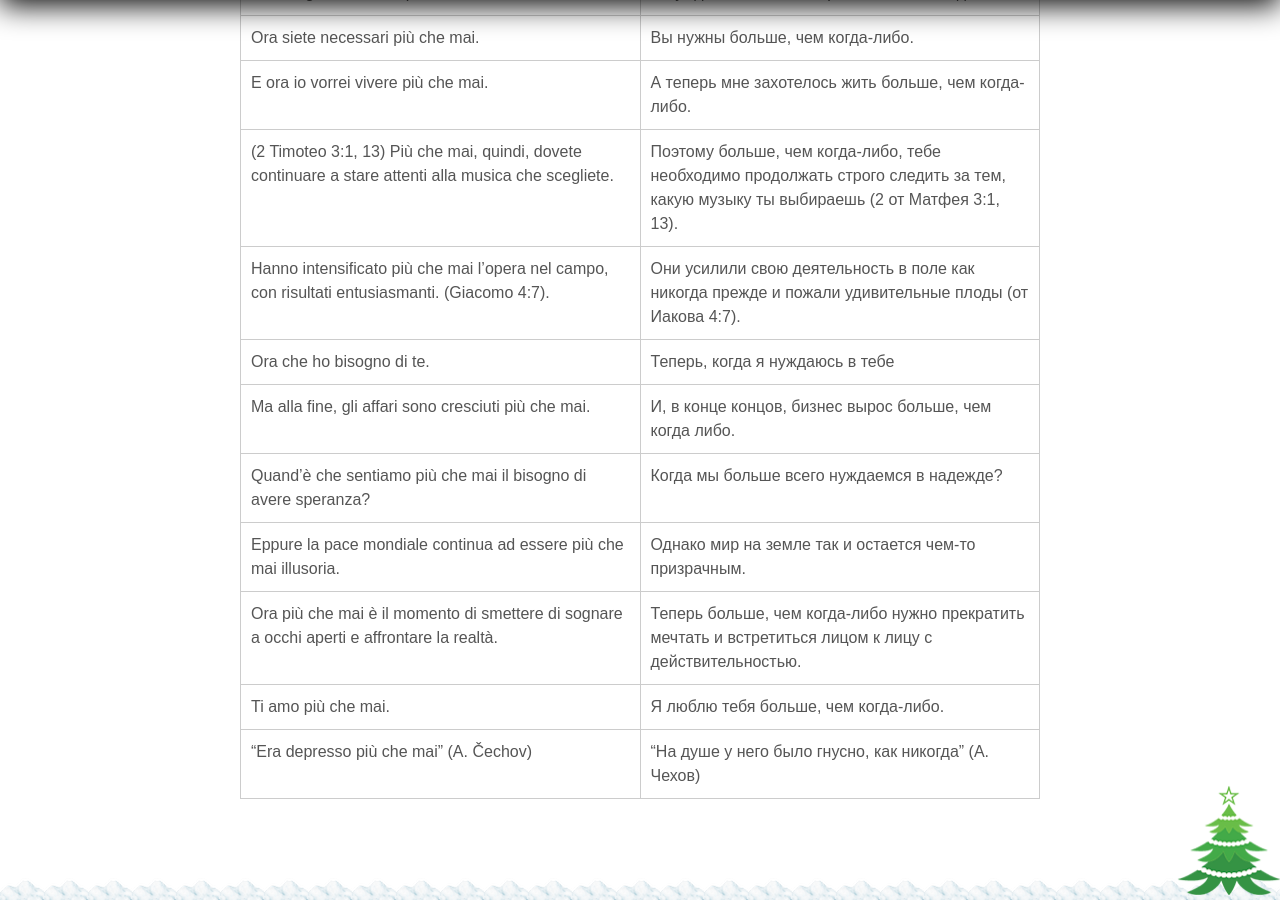
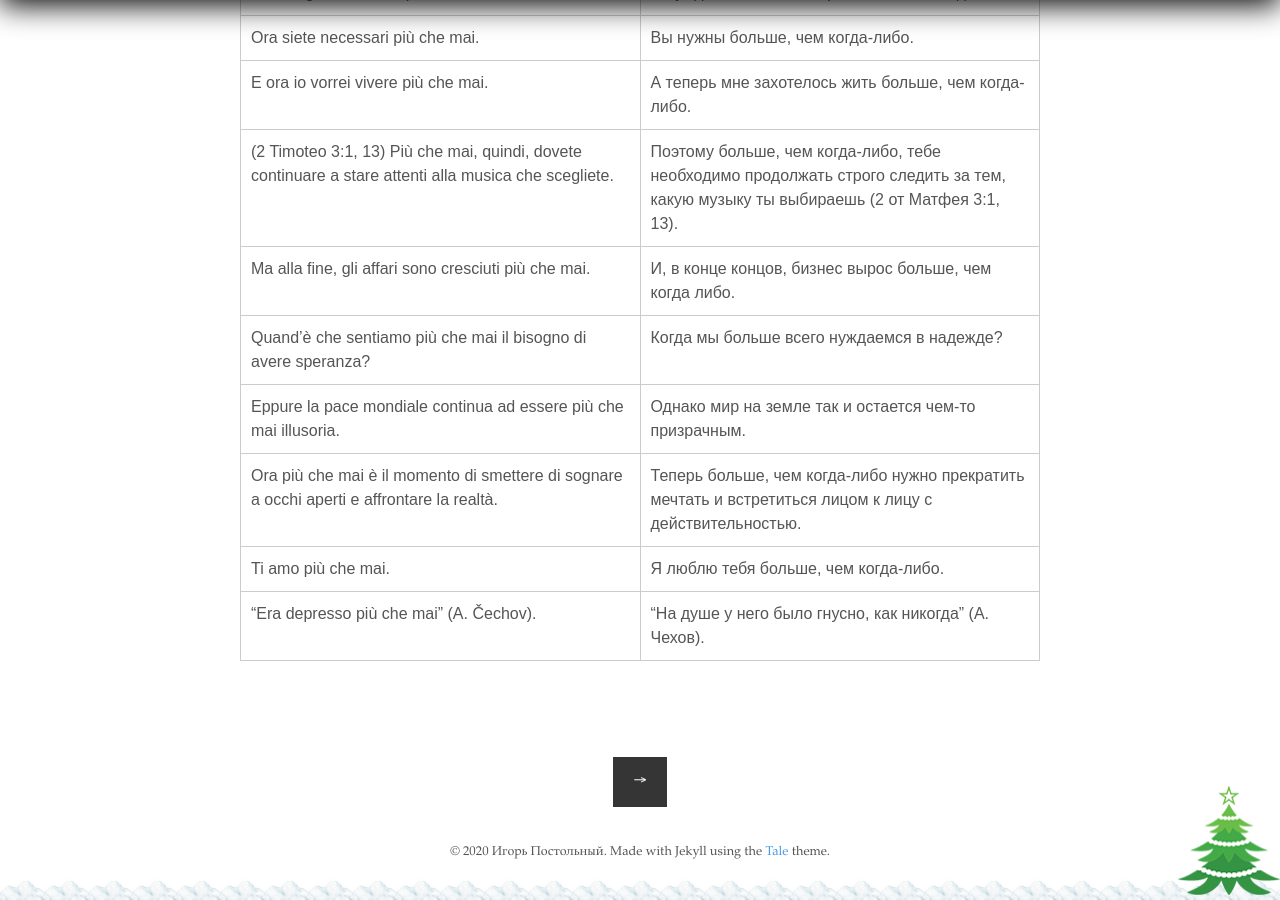
Before and after one commit to postolny/postolny.github.io, a Jekyll site: the page built from _posts/2020-12-06-piu-che-mai.md, in a window 1280 px wide and 900 px high, scrolled down 1007 px. Built offline with Jekyll 4.4.1, drawn with Linux system fonts in a browser that asks for light colours; nearby versions of some CDN libraries.

Commit message:
Add files via upload

```diff
--- a/_posts/2020-12-06-piu-che-mai.md
+++ b/_posts/2020-12-06-piu-che-mai.md
@@ -24,11 +24,9 @@ loc.avv. CO ancora di più, molto di più: ne sono convinto più che mai (ещё
 |Ora siete necessari più che mai.|Вы нужны больше, чем когда-либо.|
 |E ora io vorrei vivere più che mai.|А теперь мне захотелось жить больше, чем когда-либо.|
 |(2 Timoteo 3:1, 13) Più che mai, quindi, dovete continuare a stare attenti alla musica che scegliete.|Поэтому больше, чем когда-либо, тебе необходимо продолжать строго следить за тем, какую музыку ты выбираешь (2 от Матфея 3:1, 13).|
-|Hanno intensificato più che mai l'opera nel campo, con risultati entusiasmanti. (Giacomo 4:7).|Они усилили свою деятельность в поле как никогда прежде и пожали удивительные плоды (от Иакова 4:7).|
-|Ora che ho bisogno di te.|Теперь, когда я нуждаюсь в тебе|
 |Ma alla fine, gli affari sono cresciuti più che mai.|И, в конце концов, бизнес вырос больше, чем когда либо.|
-|Quand’è che sentiamo più che mai il bisogno di avere speranza?|Когда мы больше всего нуждаемся в надежде?|
+|Quand'è che sentiamo più che mai il bisogno di avere speranza?|Когда мы больше всего нуждаемся в надежде?|
 |Eppure la pace mondiale continua ad essere più che mai illusoria.|Однако мир на земле так и остается чем-то призрачным.|
 |Ora più che mai è il momento di smettere di sognare a occhi aperti e affrontare la realtà.|Теперь больше, чем когда-либо нужно прекратить мечтать и встретиться лицом к лицу с действительностью.|
 |Ti amo più che mai.|Я люблю тебя больше, чем когда-либо.|
-|"Era depresso più che mai" (A. Čechov)|"На душе у него было гнусно, как никогда" (А. Чехов)|
+|"Era depresso più che mai" (A. Čechov).|"На душе у него было гнусно, как никогда" (А. Чехов).|
```
